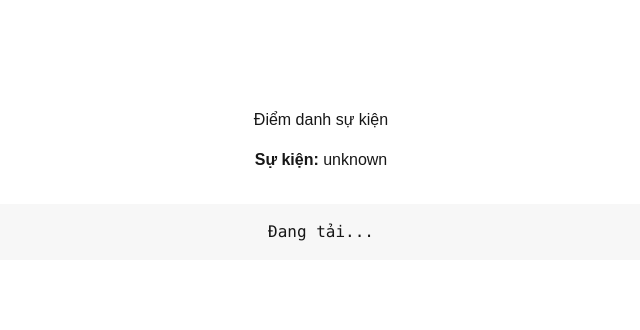
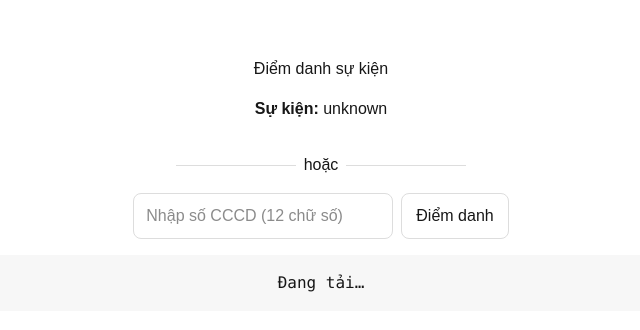
Before and after one commit to TanTruong24/QR-Attendance, a Next.js app: page /checkin in a window 1280 px wide. Shown: the part 216-546 px from the top of the page, without its empty margins (319-959 px from the left). Built offline with nearby package versions, Linux system fonts and the light colour scheme; no server answers.

Commit message:
add input cccd

```diff
--- a/app/api/checkin/route.ts
+++ b/app/api/checkin/route.ts
@@ -5,8 +5,9 @@ export const dynamic = "force-dynamic";
 
 export async function POST(req: NextRequest) {
   try {
-    // giữ nguyên body dạng text để tránh preflight & sai encoding
+    const url = new URL(req.url);
     const bodyText = await req.text();
+    const hasBody = bodyText.trim().length > 0;
 
     const gasUrl =
       process.env.APPS_SCRIPT_URL ||
@@ -20,17 +21,19 @@ export async function POST(req: NextRequest) {
       );
     }
 
-    const res = await fetch(gasUrl, {
+    // Ghép query từ client vào đích GAS
+    const target = new URL(gasUrl);
+    url.searchParams.forEach((v, k) => target.searchParams.append(k, v));
+
+    const res = await fetch(target.toString(), {
       method: "POST",
-      headers: { "Content-Type": "text/plain;charset=utf-8" },
-      body: bodyText,
+      headers: hasBody ? { "Content-Type": "text/plain;charset=utf-8" } : undefined,
+      body: hasBody ? bodyText : undefined, // OAuth: không body
     });
 
     const raw = await res.text();
-    // cố gắng parse JSON từ Apps Script
     try {
       const json = JSON.parse(raw);
-      // trả về same-origin -> không còn CORS
       return NextResponse.json(json, { status: 200 });
     } catch {
       return NextResponse.json(
--- a/app/checkin/CheckinClient.tsx
+++ b/app/checkin/CheckinClient.tsx
@@ -14,8 +14,83 @@ const CLIENT_ID = process.env.NEXT_PUBLIC_GOOGLE_CLIENT_ID!;
 export default function CheckinClient() {
   const sp = useSearchParams();
   const eventId = sp.get("event") ?? "unknown";
-  const [status, setStatus] = useState("Đang tải...");
 
+  const [status, setStatus] = useState("Đang tải…");
+  const [cccd, setCccd] = useState("");
+  const [loading, setLoading] = useState(false);
+
+  // ==== Điểm danh bằng CCCD (GAS cần body có { cccd, event, ua }) ====
+  const handleCheckinByCccd = async () => {
+    const trimmed = cccd.trim();
+    if (!trimmed) {
+      setStatus("⚠️ Vui lòng nhập CCCD.");
+      return;
+    }
+    // Nếu bạn muốn nới lỏng, có thể đổi/loại bỏ regex dưới
+    if (!/^\d{12}$/.test(trimmed)) {
+      setStatus("⚠️ CCCD không hợp lệ (cần 12 chữ số).");
+      return;
+    }
+
+    setLoading(true);
+    setStatus("Đang gửi điểm danh bằng CCCD…");
+    try {
+      const res = await fetch("/api/checkin", {
+        method: "POST",
+        headers: { "Content-Type": "text/plain;charset=utf-8" },
+        body: JSON.stringify({
+          cccd: trimmed,
+          event: eventId,
+          ua: navigator.userAgent,
+        }),
+      });
+
+      const data = await res.json();
+
+      const buildOrder = (d: any) => {
+        if (d?.orderLabel) return d.orderLabel;
+        if (d?.order?.index) {
+          return d.order?.total
+            ? `${d.order.index}/${d.order.total}`
+            : String(d.order.index);
+        }
+        return "";
+      };
+
+      if (data.duplicate) {
+        // (GAS của bạn trả duplicate cho nhánh OAuth; nhánh CCCD hiện không set duplicate)
+        setStatus(
+          [
+            "⚠️ Đã điểm danh trước đó.",
+            `Sự kiện: ${data.event ?? eventId}`,
+            data.email ? `Email: ${data.email}` : "",
+            buildOrder(data) ? `Thứ tự (lần đầu): ${buildOrder(data)}` : "",
+          ]
+            .filter(Boolean)
+            .join("\n")
+        );
+      } else if (data.ok) {
+        setStatus(
+          [
+            "✅ Điểm danh thành công!",
+            `Sự kiện: ${data.event ?? eventId}`,
+            data.email ? `Email: ${data.email}` : "",
+            buildOrder(data) ? `Thứ tự: ${buildOrder(data)}` : "",
+          ]
+            .filter(Boolean)
+            .join("\n")
+        );
+      } else {
+        setStatus("❌ Lỗi: " + (data.error || "Không xác định"));
+      }
+    } catch {
+      setStatus("❌ Không thể kết nối Apps Script.");
+    } finally {
+      setLoading(false);
+    }
+  };
+
+  // ==== OAuth Google → Gửi idToken trong body (GAS cần body luôn có) ====
   useEffect(() => {
     if (!CLIENT_ID) {
       setStatus("Thiếu NEXT_PUBLIC_GOOGLE_CLIENT_ID");
@@ -30,8 +105,15 @@ export default function CheckinClient() {
       window.google.accounts.id.initialize({
         client_id: CLIENT_ID,
         callback: async (resp: any) => {
-          const idToken = resp.credential;
-          setStatus("Đang xác thực...");
+          // GSI One Tap trả id_token trong resp.credential
+          const idToken = resp?.credential;
+          if (!idToken) {
+            setStatus("❌ Không nhận được idToken từ Google.");
+            return;
+          }
+
+          setLoading(true);
+          setStatus("Đang xác thực (OAuth) …");
           try {
             const res = await fetch("/api/checkin", {
               method: "POST",
@@ -45,7 +127,6 @@ export default function CheckinClient() {
 
             const data = await res.json();
 
-            // Helper: build "n/total"
             const buildOrder = (d: any) => {
               if (d?.orderLabel) return d.orderLabel;
               if (d?.order?.index) {
@@ -56,30 +137,38 @@ export default function CheckinClient() {
               return "";
             };
 
-            // ❗Ưu tiên duplicate trước (vì GAS trả ok:true + duplicate:true)
+            // Nhánh OAuth của GAS có thể trả duplicate:true
             if (data.duplicate) {
-              const lines = [
+              setStatus(
+                [
                   "⚠️ Email này đã điểm danh trước đó.",
                   `Sự kiện: ${data.event ?? eventId}`,
-                `Email: ${data.email ?? ""}`,
+                  data.email ? `Email: ${data.email}` : "",
                   buildOrder(data)
                     ? `Thứ tự (lần đầu): ${buildOrder(data)}`
                     : "",
-              ].filter(Boolean);
-              setStatus(lines.join("\n"));
+                ]
+                  .filter(Boolean)
+                  .join("\n")
+              );
             } else if (data.ok) {
-              const lines = [
+              setStatus(
+                [
                   "✅ Điểm danh thành công!",
                   `Sự kiện: ${data.event ?? eventId}`,
-                `Email: ${data.email ?? ""}`,
+                  data.email ? `Email: ${data.email}` : "",
                   buildOrder(data) ? `Thứ tự: ${buildOrder(data)}` : "",
-              ].filter(Boolean);
-              setStatus(lines.join("\n"));
+                ]
+                  .filter(Boolean)
+                  .join("\n")
+              );
             } else {
               setStatus("❌ Lỗi: " + (data.error || "Không xác định"));
             }
           } catch {
             setStatus("❌ Không thể kết nối Apps Script.");
+          } finally {
+            setLoading(false);
           }
         },
       });
@@ -91,7 +180,7 @@ export default function CheckinClient() {
         text: "signin_with",
       });
 
-      setStatus("Vui lòng đăng nhập Google để điểm danh.");
+      setStatus("Chọn phương thức điểm danh: Google hoặc nhập CCCD.");
     };
     document.body.appendChild(s);
   }, [eventId]);
@@ -113,7 +202,56 @@ export default function CheckinClient() {
       <p>
         <b>Sự kiện:</b> {eventId}
       </p>
+
+      {/* Cách 1: OAuth Google (body: { idToken, event, ua }) */}
       <div id="gbtn"></div>
+
+      <div style={{ display: "flex", gap: 8, alignItems: "center" }}>
+        <div style={{ height: 1, background: "#ddd", width: 120 }} />
+        <span>hoặc</span>
+        <div style={{ height: 1, background: "#ddd", width: 120 }} />
+      </div>
+
+      {/* Cách 2: Nhập CCCD (body: { cccd, event, ua }) */}
+      <div
+        style={{
+          display: "flex",
+          gap: 8,
+          alignItems: "center",
+          justifyContent: "center",
+          flexWrap: "wrap",
+        }}
+      >
+        <input
+          placeholder="Nhập số CCCD (12 chữ số)"
+          inputMode="numeric"
+          value={cccd}
+          onChange={(e) => setCccd(e.target.value)}
+          onKeyDown={(e) => {
+            if (e.key === "Enter") handleCheckinByCccd();
+          }}
+          disabled={loading}
+          style={{
+            padding: "10px 12px",
+            borderRadius: 8,
+            border: "1px solid #ddd",
+            minWidth: 260,
+          }}
+        />
+        <button
+          onClick={handleCheckinByCccd}
+          disabled={loading}
+          style={{
+            padding: "10px 14px",
+            borderRadius: 8,
+            border: "1px solid #ddd",
+            cursor: "pointer",
+          }}
+        >
+          Điểm danh
+        </button>
+      </div>
+
       <pre
         style={{
           background: "#f7f7f7",
```
Lines whose indentation alone changed are shown as unchanged.
